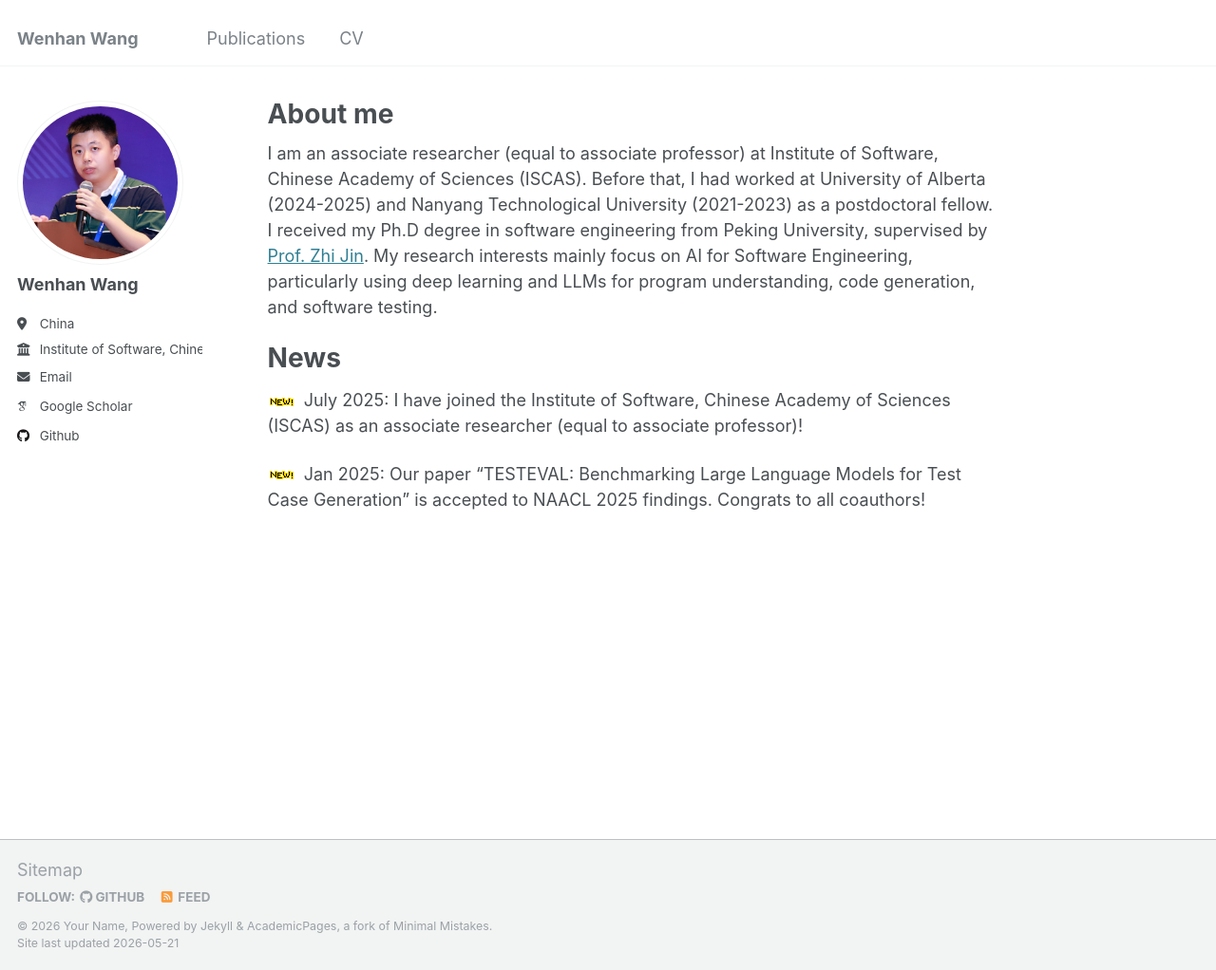
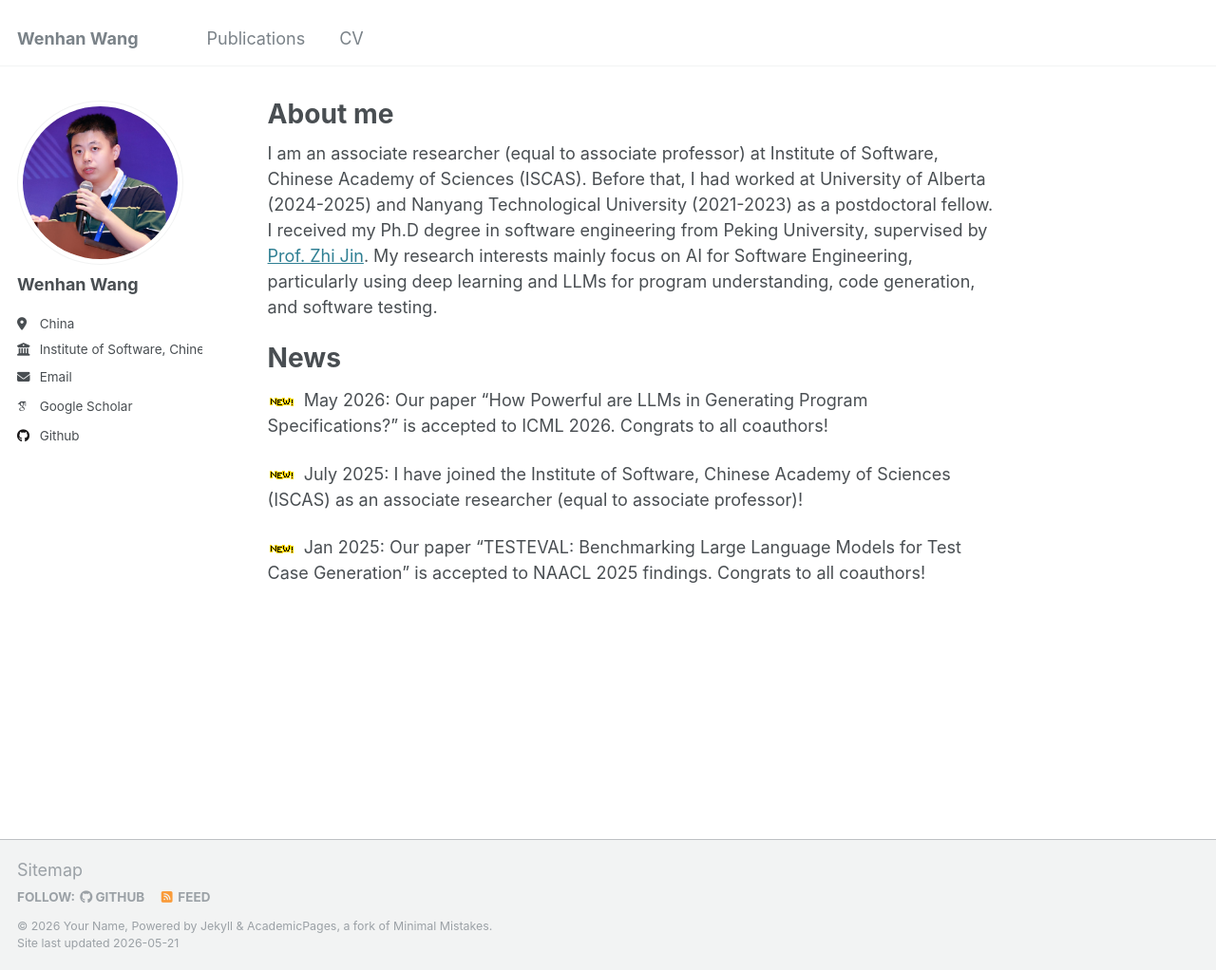
Before and after one commit to jacobwwh/jacobwwh.github.io, a Jekyll site: the page built from _pages/about.md, in a window 1280 px wide and 1022 px high. Shown: the whole window at 95% size. Built offline with Jekyll 4.4.1, drawn with Linux system fonts in a browser that asks for light colours; some web fonts are replaced.

Commit message:
Update about.md

```diff
--- a/_pages/about.md
+++ b/_pages/about.md
@@ -13,6 +13,8 @@ I received my Ph.D degree in software engineering from Peking University, superv
 
 News
 ======
+<img src="https://jacobwwh.github.io/images/new.gif">&nbsp; May 2026: Our paper "How Powerful are LLMs in Generating Program Specifications?" is accepted to ICML 2026. Congrats to all coauthors!
+
 <img src="https://jacobwwh.github.io/images/new.gif">&nbsp; July 2025: I have joined the Institute of Software, Chinese Academy of Sciences (ISCAS) as an associate researcher (equal to associate professor)!
 
 <img src="https://jacobwwh.github.io/images/new.gif">&nbsp; Jan 2025: Our paper "TESTEVAL: Benchmarking Large Language Models for Test Case Generation" is accepted to NAACL 2025 findings. Congrats to all coauthors!
```
